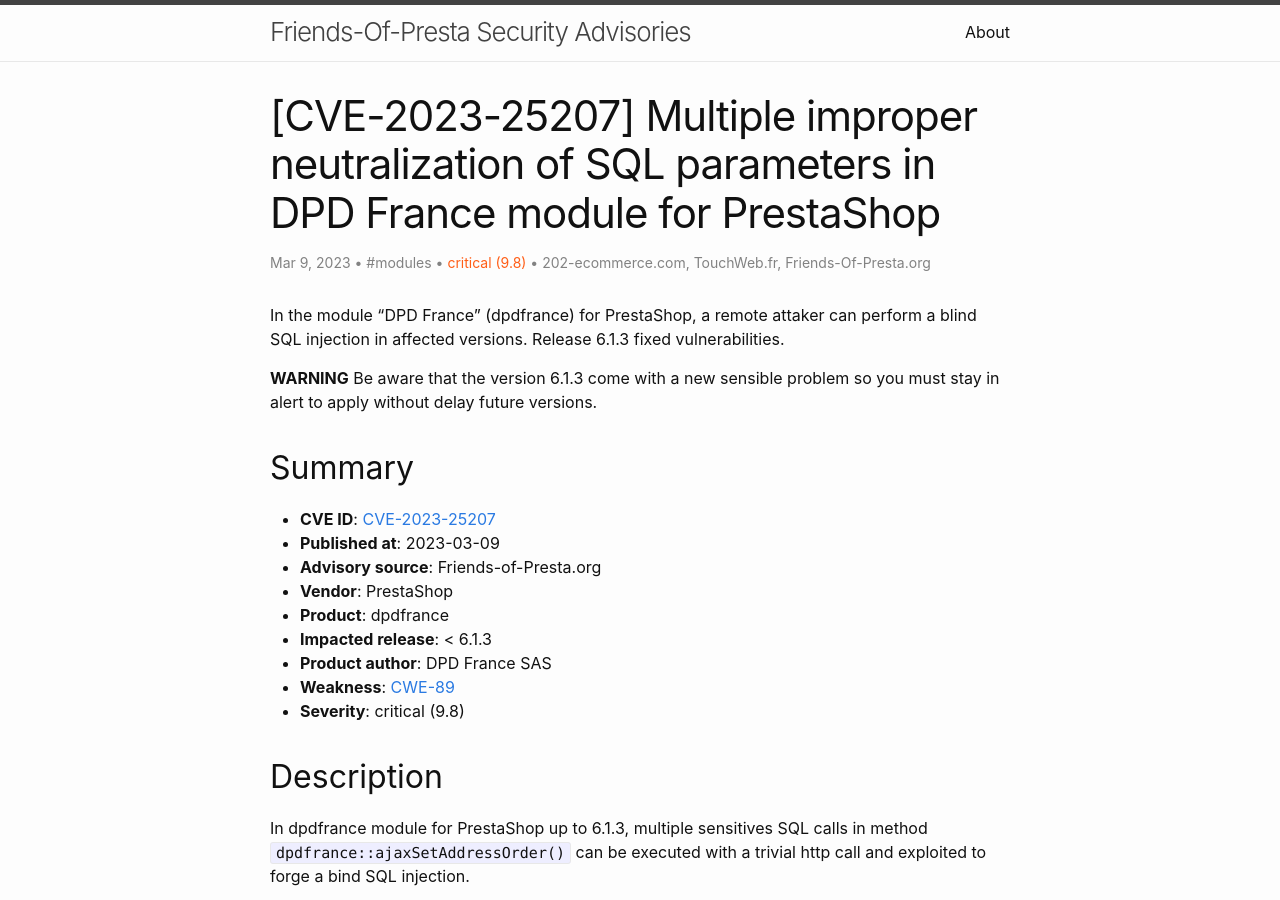
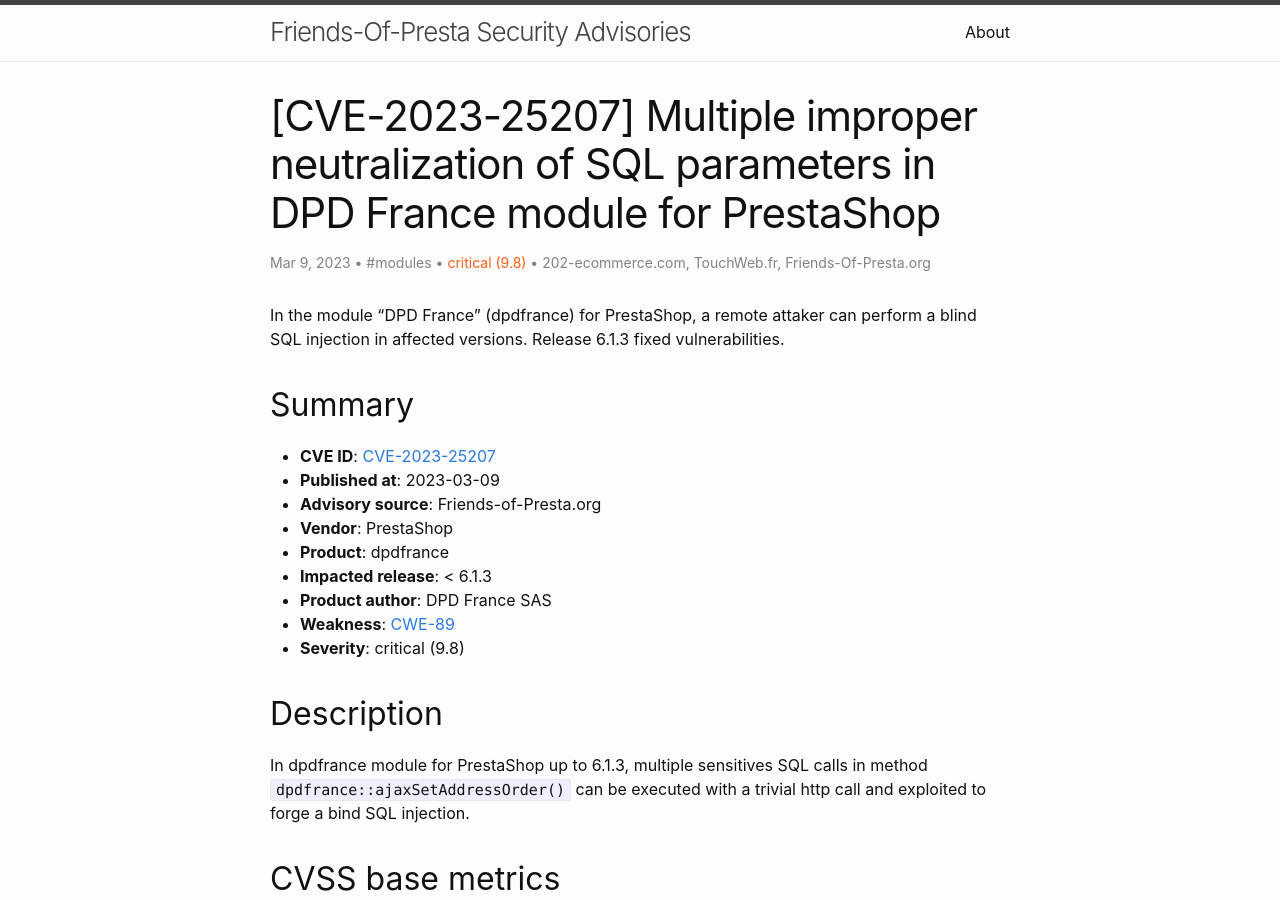
Before and after one commit to friends-of-presta/security-advisories, a Jekyll site: the page built from _posts/2023-03-09-dpdfrance.md, in a window 1280 px wide and 900 px high. Built offline with Jekyll 4.4.1, drawn with Linux system fonts in a browser that asks for light colours; some of the changed text lies outside the part shown.

Commit message:
Update 2023-03-09-dpdfrance.md

```diff
--- a/_posts/2023-03-09-dpdfrance.md
+++ b/_posts/2023-03-09-dpdfrance.md
@@ -11,8 +11,6 @@ severity: "critical (9.8)"
 ---
 
 In the module "DPD France" (dpdfrance) for PrestaShop, a remote attaker can perform a blind SQL injection in affected versions. Release 6.1.3 fixed vulnerabilities.
-
-**WARNING** Be aware that the version 6.1.3 come with a new sensible problem so you must stay in alert to apply without delay future versions.
 
 ## Summary
 
```
Also changed, not shown: other parts of _posts/2023-03-09-dpdfrance.md (+2 -0 lines).
